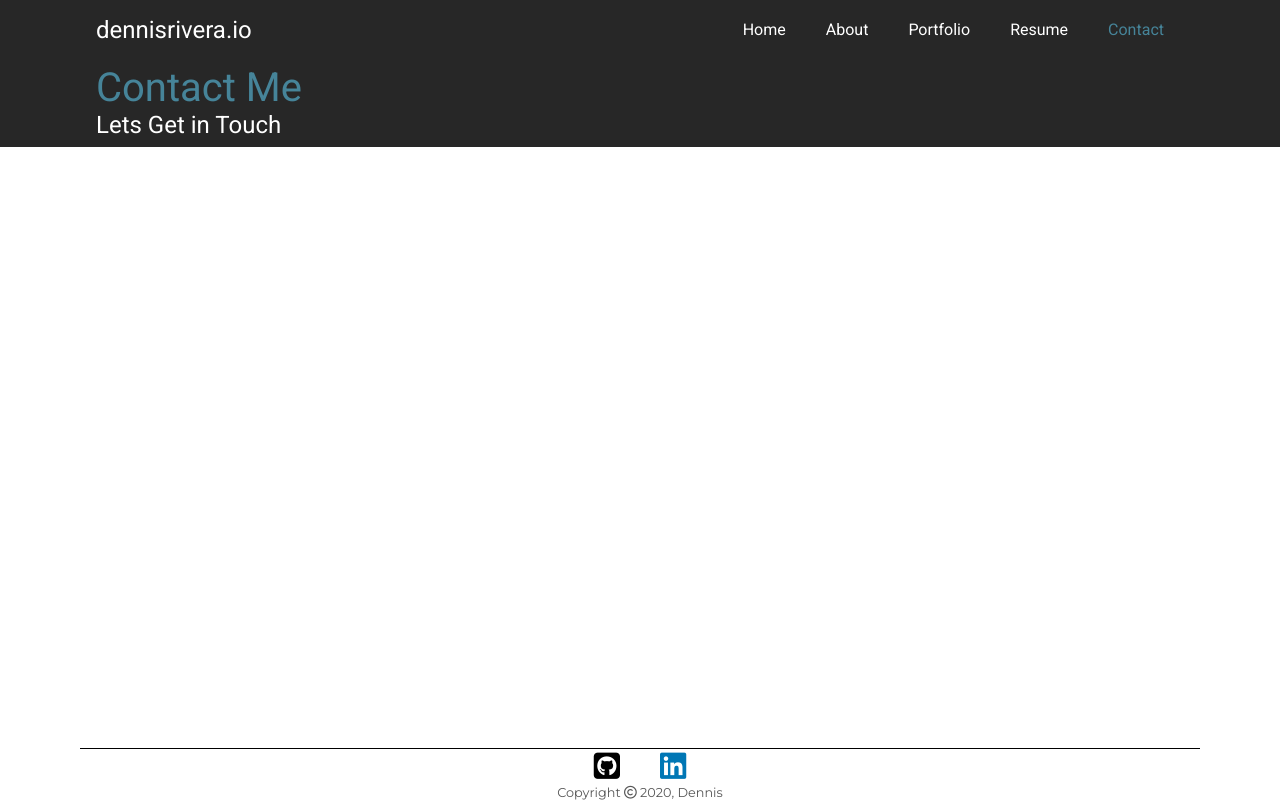
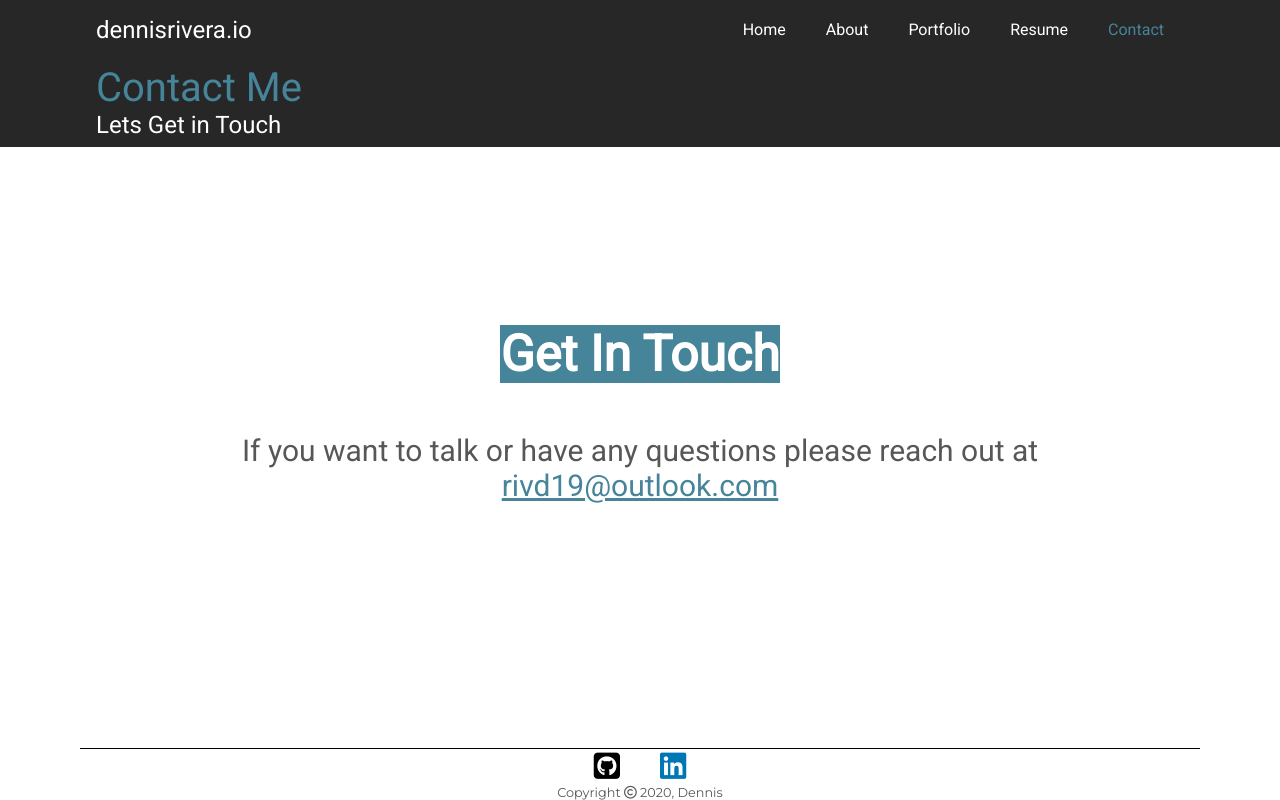
Before and after one commit to D-Riv/portfolio, a React (Create React App) app: page /contact in a window 1280 px wide. Built offline with nearby package versions, Linux system fonts and the light colour scheme.

Commit message:
Added the updated styles to the contact page

```diff
--- a/src/containers/Contact.js
+++ b/src/containers/Contact.js
@@ -1,7 +1,47 @@
 import React from "react";
 import Layout from "../components/Layout";
+import styled from "styled-components";
+
+const ContactForm = styled.div`
+  margin: 8rem 5rem;
+`;
+
+const ContactFormTitle = styled.h1`
+  font-family: "Roboto", sans-serif;
+  color: #ffffff;
+  background-color: #468499;
+  font-size: 50px;
+  text-align: center;
+  margin: 50px;
+  display: inline-block;
+`;
+
+const ContactDescription = styled.p`
+  font-family: "Roboto", sans-serif;
+  color: #575757;
+  font-size: 30px;
+`;
+
+const EmailLink = styled.a`
+  text-decoration: underline;
+  color: #468499;
+`;
 
 const Contact = () => {
-  return <Layout title="Contact Me" description="Lets Get in Touch"></Layout>;
+  return (
+    <Layout title="Contact Me" description="Lets Get in Touch">
+      <ContactForm style={{ textAlign: "center" }}>
+        <ContactFormTitle>Get In Touch</ContactFormTitle>
+        <ContactDescription>
+          If you want to talk or have any questions please reach out at <br />
+          <span className="email">
+            <EmailLink href="mailto:rivd19@outlook.com">
+              rivd19@outlook.com{" "}
+            </EmailLink>
+          </span>
+        </ContactDescription>
+      </ContactForm>
+    </Layout>
+  );
 };
 export default Contact;
--- a/src/containers/Home.js
+++ b/src/containers/Home.js
@@ -33,6 +33,10 @@ const ButtonStyle = styled.button`
   padding: 15px 20px;
   cursor: pointer;
   transition: transform 0.2s;
+
+  :focus {
+    outline: none;
+  }
 `;
 const BackgroundImage = styled.div`
   position: absolute;
--- a/src/containers/Portfolio.js
+++ b/src/containers/Portfolio.js
@@ -56,6 +56,10 @@ const ButtonLinks = styled.button`
   padding: 15px 20px;
   cursor: pointer;
   transition: transform 0.2s;
+
+  :focus {
+    outline: none;
+  }
 
   :hover {
     transform: scale(1.1);
```
